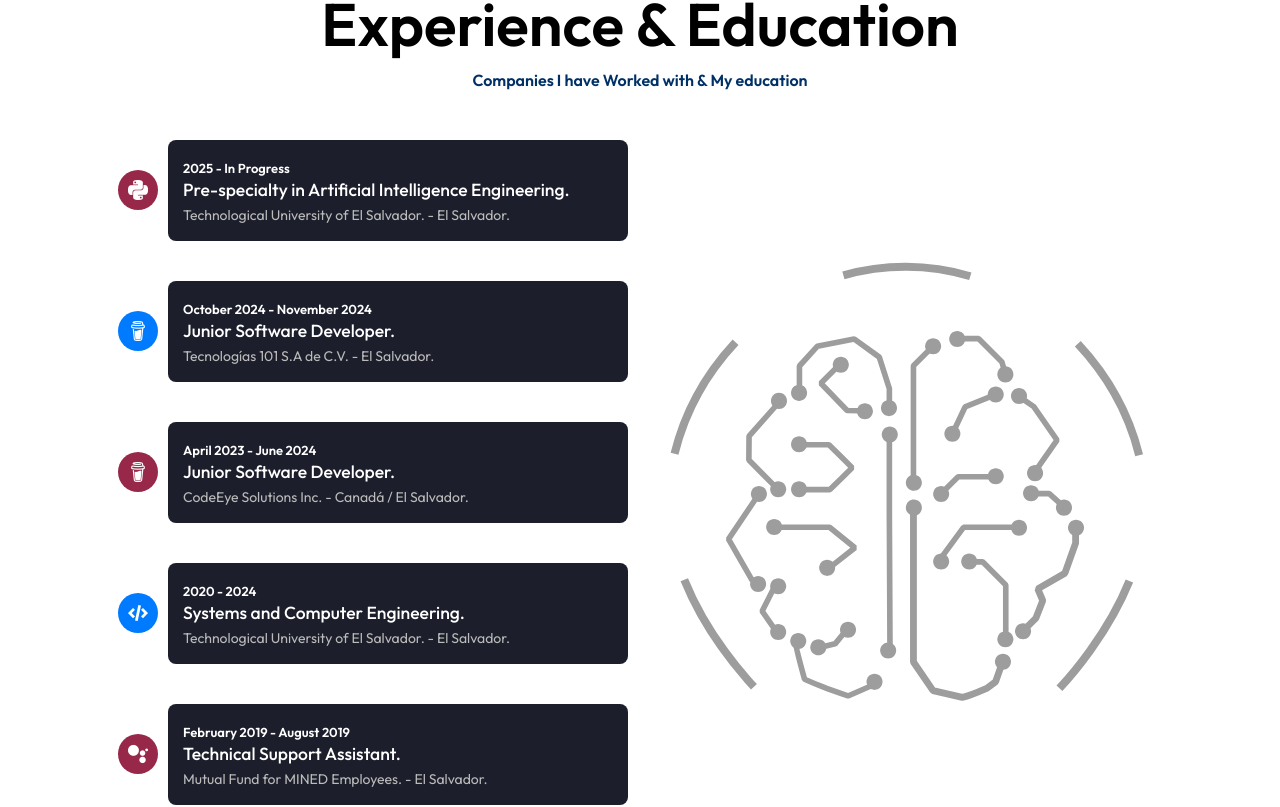
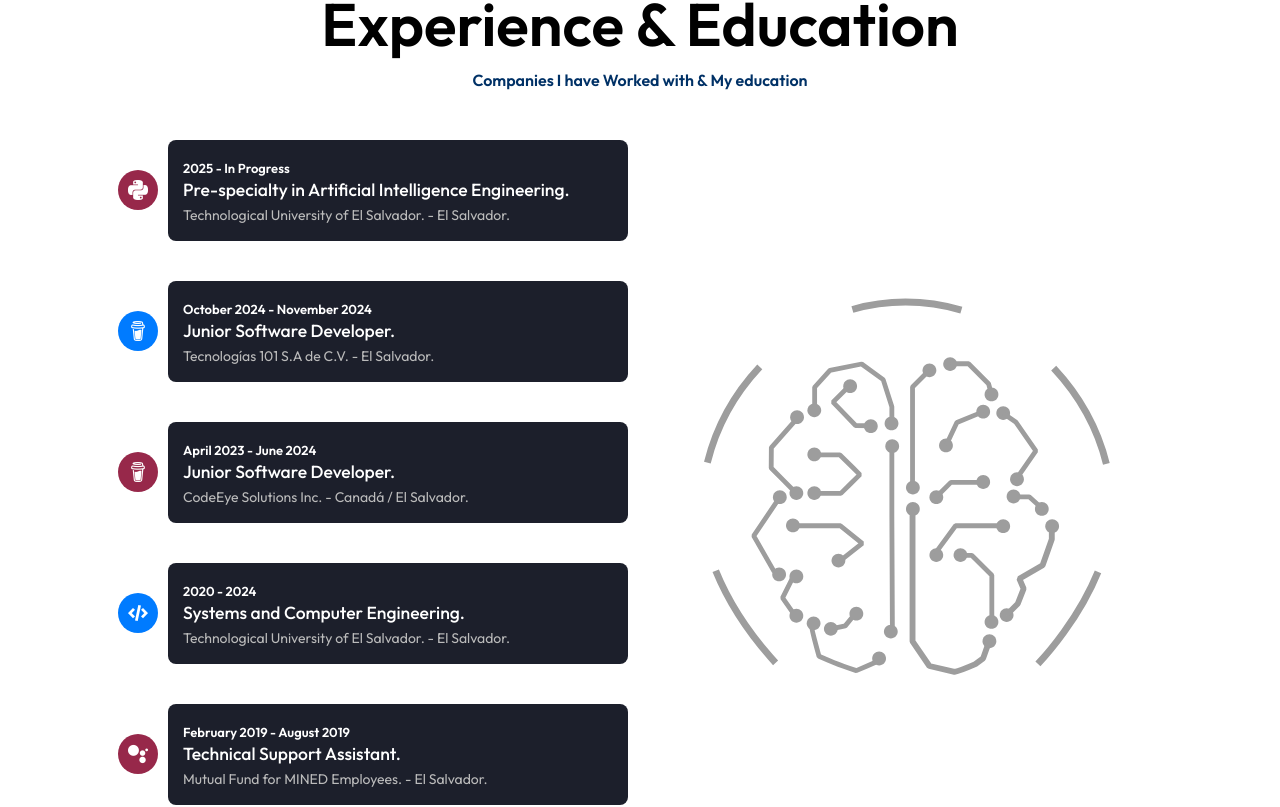
Before and after one commit to cruzito-x/portfolio_v4, a React (Vite) app: page / in a window 1280 px wide. Shown: the part 1775-2582 px from the top of the page. Built offline with nearby package versions, Linux system fonts and the light colour scheme.

Commit message:
Update Experience.jsx

```diff
--- a/src/views/experience/Experience.jsx
+++ b/src/views/experience/Experience.jsx
@@ -78,7 +78,7 @@ const Experience = ({ lang }) => {
             </div>
           </div>
         </div>
-        <div className="col-lg-6 col-sm-12 d-flex justify-content-center lottie-container">
+        <div className="col-lg-6 col-sm-12 d-flex justify-content-center p-5 lottie-container">
           <Lottie
             options={{
               loop: true,
```
